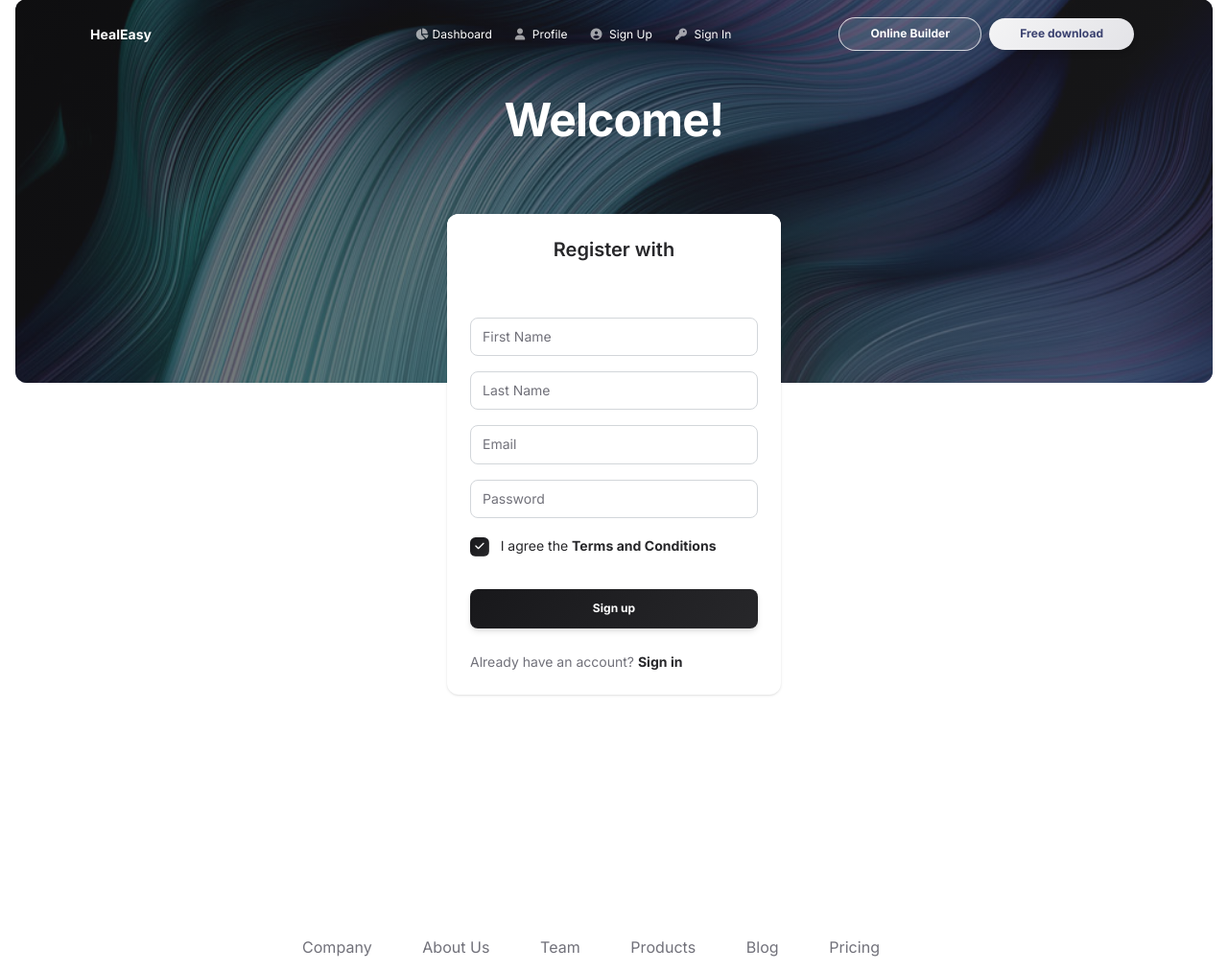
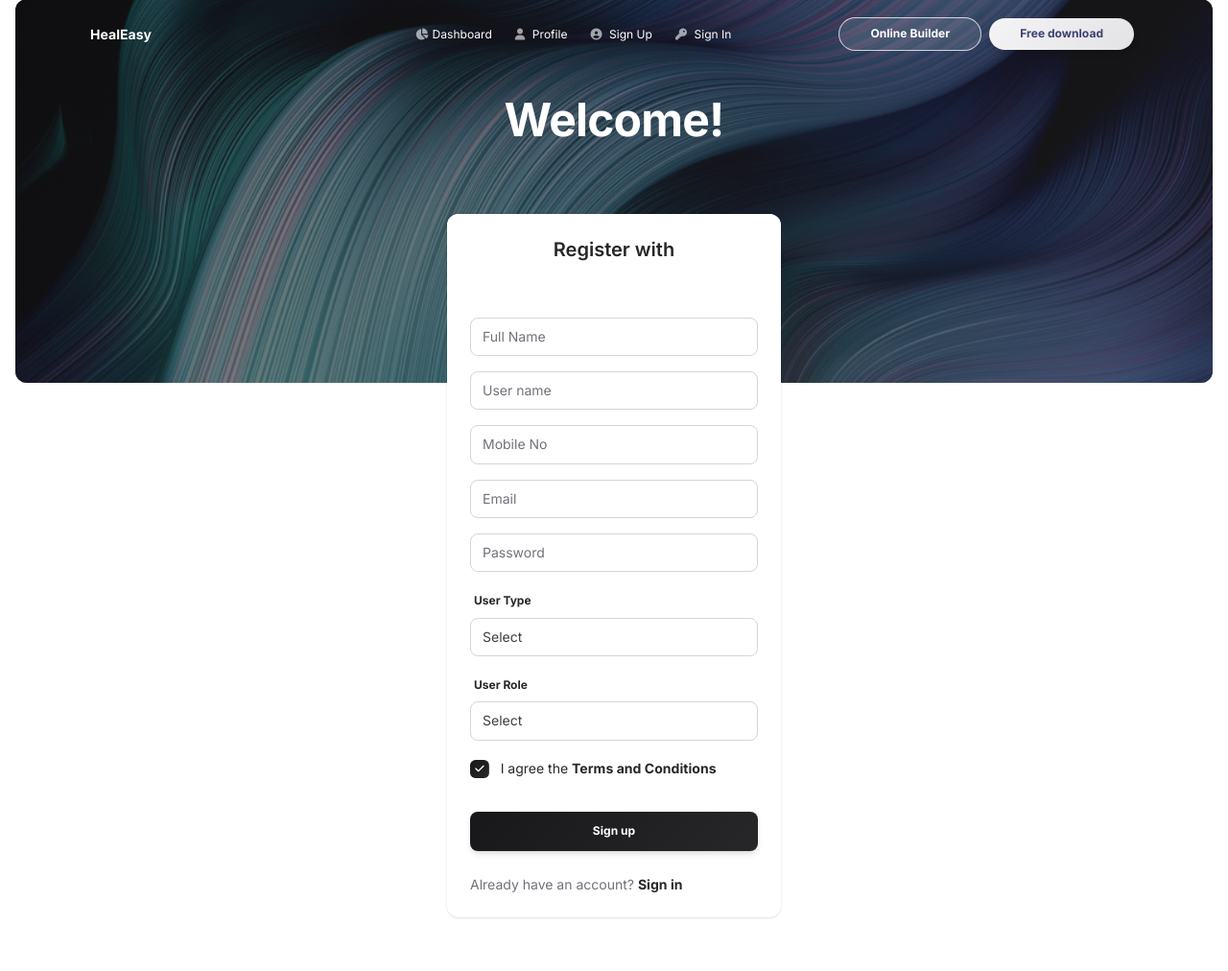
Before and after one commit to bringthelight/MedTrail, a Flask app: page /signup in a window 1280 px wide. Shown: the part 17-1029 px from the top of the page at 96% size. Run offline with Flask 3, Linux system fonts and the light colour scheme; parts of the project's set-up code (start-up, migrations or seed data) failed here and were passed over; some libraries are stand-ins or nearby versions.

Commit message:
added authentication working

```diff
--- a/auth/auth.py
+++ b/auth/auth.py
@@ -35,15 +35,19 @@ def login():
 @auth_bp.route('/signup', methods=['GET', 'POST'])
 def signup():
     if request.method == 'POST':
-        name = request.form['name']
+        full_name = request.form['full_name']
+        mobile=request.form['mobile']
+        username=request.form['username']
         email = request.form['email']
         password = request.form['password']
+        user_type = request.form['user_type']
+        user_role= request.form['user_role']
 
-        hashed_password = hash_pass(password)
+        password = hash_pass(password)
 
         cur = mysql.connection.cursor()
-        cur.execute("INSERT INTO pharmacy_users (name, email, password) VALUES (%s, %s, %s)",
-                    (name, email, hashed_password))
+        cur.execute("INSERT INTO pharmacy_users (full_name,mobile, username, email, password, user_type, user_role) VALUES (%s, %s, %s, %s, %s, %s, %s)",
+                    (full_name, mobile, username, email, password, user_type, user_role))
         mysql.connection.commit()
 
         return redirect(url_for("auth_bp.login"))
--- a/package/templates/sign-in.html
+++ b/package/templates/sign-in.html
@@ -111,12 +111,12 @@
                         <form role="form" method="POST" action="{{ url_for('auth_bp.login') }}">
                           <label>Email</label>
                           <div class="mb-3">
-                            <input type="email" class="form-control" placeholder="Email" aria-label="Email"
+                            <input type="email" class="form-control" placeholder="Email" aria-label="Email" name="email"
                               aria-describedby="email-addon">
                           </div>
                           <label>Password</label>
                           <div class="mb-3">
-                            <input type="password" class="form-control" placeholder="Password" aria-label="Password"
+                            <input type="password" class="form-control" placeholder="Password" aria-label="Password" name="password"
                               aria-describedby="password-addon">
                           </div>
                           <div class="form-check form-switch">
--- a/package/templates/sign-up.html
+++ b/package/templates/sign-up.html
@@ -156,16 +156,35 @@
               <div class="card-body">
                 <form role="form text-left" method="POST" action="{{ url_for('auth_bp.signup') }}">
                   <div class="mb-3">
-                    <input type="text" class="form-control" placeholder="First Name" aria-label="Name" aria-describedby="email-addon">
+                    <input type="text" class="form-control" placeholder="Full Name" name="full_name" aria-label="Name" aria-describedby="email-addon">
                   </div>
                   <div class="mb-3">
-                    <input type="text" class="form-control" placeholder="Last Name" aria-label="Name" aria-describedby="email-addon">
+                    <input type="text" class="form-control" placeholder="User name" name="username" aria-label="Name" aria-describedby="email-addon">
                   </div>
                   <div class="mb-3">
-                    <input type="email" class="form-control" placeholder="Email" aria-label="Email" aria-describedby="email-addon">
+                    <input type="number" class="form-control" placeholder="Mobile No" name="mobile" aria-label="Name" aria-describedby="email-addon">
                   </div>
                   <div class="mb-3">
-                    <input type="password" class="form-control" placeholder="Password" aria-label="Password" aria-describedby="password-addon">
+                    <input type="email" class="form-control" placeholder="Email" name="email" aria-label="Email" aria-describedby="email-addon">
+                  </div>
+                  <div class="mb-3">
+                    <input type="password" class="form-control" placeholder="Password" name="password" aria-label="Password" aria-describedby="password-addon">
+                  </div>
+                  <div class="mb-3">
+                    <label for="usertype">User Type</label>
+                    <select  class="form-control"  name="user_type" aria-label="Name" aria-describedby="email-addon">
+                      <option value="">Select</option>
+                      <option value="">Admin</option>
+                      <option value="">Staff</option>
+                    </select>
+                  </div>
+                  <div class="mb-3">
+                    <label for="usertype">User Role</label>
+                    <select  class="form-control"   name="user_role" aria-label="Name" aria-describedby="email-addon">
+                      <option value="">Select</option>
+                      <option value="">Admin</option>
+                      <option value="">Staff</option>
+                    </select>
                   </div>
                   <div class="form-check form-check-info text-left">
                     <input class="form-check-input" type="checkbox" value="" id="flexCheckDefault" checked>
@@ -174,7 +193,7 @@
                     </label>
                   </div>
                   <div class="text-center">
-                    <button type="button" class="btn bg-gradient-dark w-100 my-4 mb-2">Sign up</button>
+                    <button type="submit" class="btn bg-gradient-dark w-100 my-4 mb-2">Sign up</button>
                   </div>
                   <p class="text-sm mt-3 mb-0">Already have an account? <a href="{{ url_for('auth_bp.login') }}" class="text-dark font-weight-bolder">Sign in</a></p>
                 </form>
```
